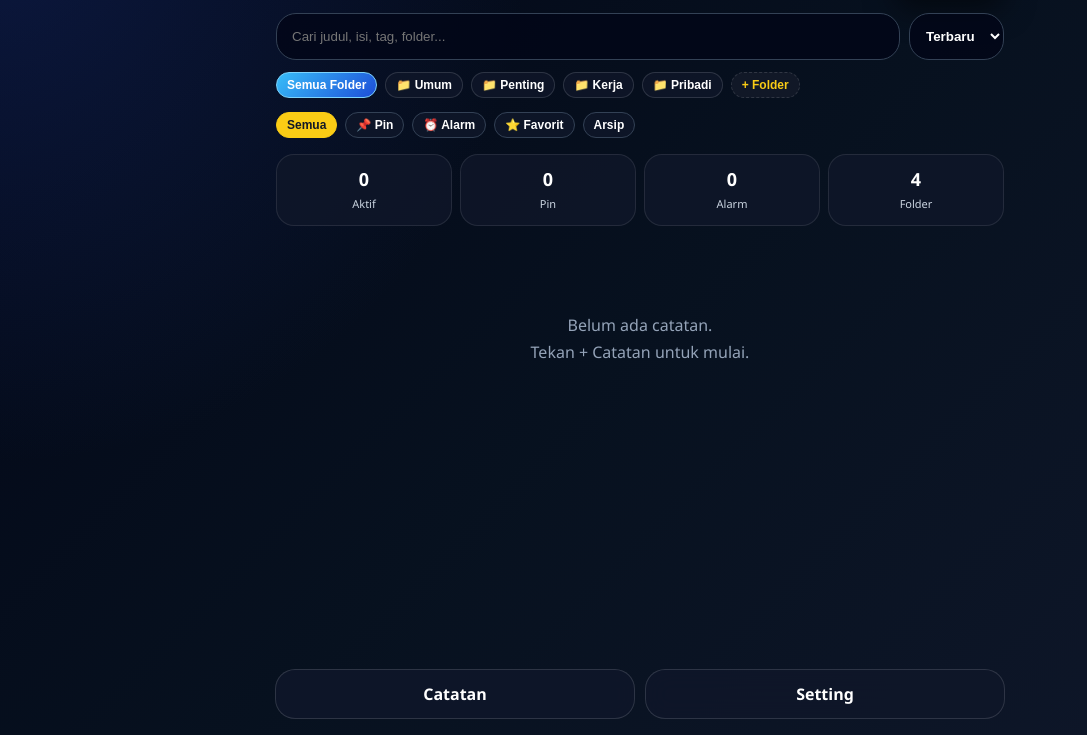
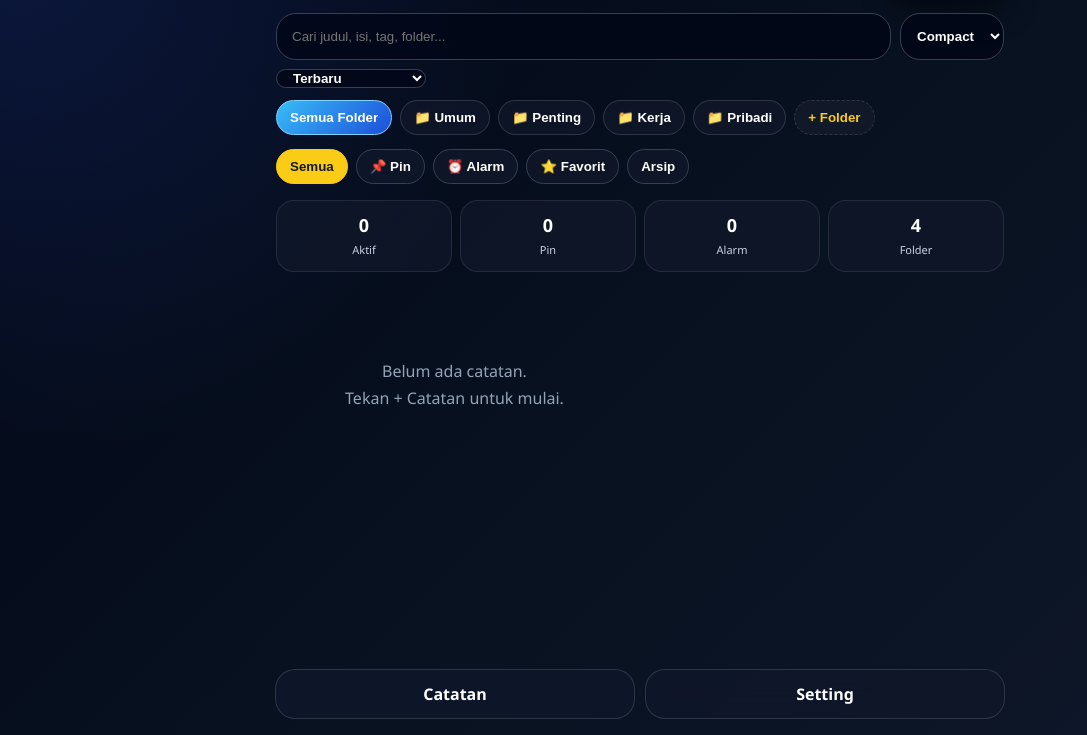
Before and after one commit to noorjadzil/Maqshofnew, a plain HTML site: page index.html in a window 1280 px wide. Shown: the part 65-800 px from the top of the page, without its empty margins (0-1087 px from the left). Drawn offline with Linux system fonts and the light colour scheme.

Commit message:
Update index.html

```diff
--- a/index.html
+++ b/index.html
@@ -13,11 +13,11 @@ body{font-family:Segoe UI,Arial,sans-serif;background:radial-gradient(circle at
 .top{display:flex;justify-content:space-between;align-items:center;margin-bottom:16px;gap:10px}.logo{font-size:26px;font-weight:950;letter-spacing:-.5px}.logo span{color:var(--gold)}
 .btn{border:0;border-radius:16px;padding:12px 16px;background:linear-gradient(135deg,#facc15,#f97316);color:#111827;font-weight:950;text-decoration:none;box-shadow:0 12px 30px #0008;cursor:pointer}.btn2{background:#0f172ae6;color:white;border:1px solid #ffffff22;box-shadow:none}
 .tools{display:grid;grid-template-columns:1fr auto;gap:9px;margin-bottom:12px}.search{width:100%;padding:15px;border-radius:20px;border:1px solid var(--line);background:#020617cc;color:white;outline:none}.select{padding:0 12px;border-radius:20px;border:1px solid var(--line);background:#020617cc;color:white;font-weight:800;max-width:150px}
-.folderBar{display:flex;gap:8px;overflow:auto;margin-bottom:12px;padding-bottom:2px}.folderChip{white-space:nowrap;border:1px solid #ffffff22;background:#0f172acc;color:white;border-radius:999px;padding:5px 10px;font-size:12px;font-weight:850;cursor:pointer}.folderChip.active{background:linear-gradient(135deg,#38bdf8,#1d4ed8);border-color:#7dd3fc}.folderChip.add{background:#111827;border-style:dashed;color:#facc15}
-.filters{display:flex;gap:8px;overflow:auto;margin-bottom:14px;padding-bottom:2px}.filters button{white-space:nowrap;border:1px solid var(--line);background:#0f172acc;color:white;border-radius:999px;padding:5px 10px;font-size:12px;font-weight:800;cursor:pointer}.filters button.active{background:#facc15;color:#111827;border-color:#facc15}
+.folderBar{display:flex;gap:8px;overflow:auto;margin-bottom:12px;padding-bottom:2px}.folderChip{white-space:nowrap;border:1px solid #ffffff22;background:#0f172acc;color:white;border-radius:999px;padding:9px 13px;font-weight:850;cursor:pointer}.folderChip.active{background:linear-gradient(135deg,#38bdf8,#1d4ed8);border-color:#7dd3fc}.folderChip.add{background:#111827;border-style:dashed;color:#facc15}
+.filters{display:flex;gap:8px;overflow:auto;margin-bottom:14px;padding-bottom:2px}.filters button{white-space:nowrap;border:1px solid var(--line);background:#0f172acc;color:white;border-radius:999px;padding:9px 13px;font-weight:800;cursor:pointer}.filters button.active{background:#facc15;color:#111827;border-color:#facc15}
 .stats{display:grid;grid-template-columns:repeat(3,1fr);gap:8px;margin-bottom:14px}.stat{background:#0f172acc;border:1px solid #ffffff18;border-radius:18px;padding:12px;text-align:center}.stat b{display:block;font-size:18px}.stat span{font-size:11px;color:#cbd5e1}
-.grid{display:flex;flex-direction:column;gap:6px}.card{padding:10px 12px;border-radius:14px;box-shadow:0 16px 42px #0009;border:1px solid #ffffff22;overflow:hidden;animation:pop .25s ease;position:relative}@keyframes pop{from{transform:translateY(8px);opacity:0}to{transform:none;opacity:1}}
-.card h3{font-size:15px;margin-bottom:8px;padding-right:35px}.card p{color:#e2e8f0;white-space:pre-wrap;line-height:1.45}.meta{margin-top:12px;font-size:12px;color:#cbd5e1;display:flex;justify-content:space-between;gap:8px;flex-wrap:wrap}.actions{display:grid;grid-template-columns:1fr 1fr 1fr 42px;gap:8px;margin-top:12px}.actions a,.actions button{border:0;border-radius:14px;padding:10px;text-align:center;text-decoration:none;font-weight:900;cursor:pointer}.view{background:#facc15;color:#111827}.edit{background:#38bdf8;color:#082f49}.del{background:#ef4444;color:white}.more{background:#334155;color:white}.empty{text-align:center;margin-top:72px;color:#94a3b8;line-height:1.7}
+.grid{display:grid;gap:14px}.card{padding:16px;border-radius:26px;box-shadow:0 16px 42px #0009;border:1px solid #ffffff22;overflow:hidden;animation:pop .25s ease;position:relative}@keyframes pop{from{transform:translateY(8px);opacity:0}to{transform:none;opacity:1}}
+.card h3{font-size:19px;margin-bottom:8px;padding-right:35px}.card p{color:#e2e8f0;white-space:pre-wrap;line-height:1.45}.meta{margin-top:12px;font-size:12px;color:#cbd5e1;display:flex;justify-content:space-between;gap:8px;flex-wrap:wrap}.actions{display:grid;grid-template-columns:1fr 1fr 1fr 42px;gap:8px;margin-top:12px}.actions a,.actions button{border:0;border-radius:14px;padding:10px;text-align:center;text-decoration:none;font-weight:900;cursor:pointer}.view{background:#facc15;color:#111827}.edit{background:#38bdf8;color:#082f49}.del{background:#ef4444;color:white}.more{background:#334155;color:white}.empty{text-align:center;margin-top:72px;color:#94a3b8;line-height:1.7}
 .badge{display:inline-flex;align-items:center;gap:5px;background:#0007;border:1px solid #ffffff24;border-radius:99px;padding:5px 8px;margin-top:9px;font-size:11px;color:#e5e7eb}.pinBtn{position:absolute;right:14px;top:14px;background:#0006;border:1px solid #ffffff24;color:white;border-radius:13px;width:34px;height:34px;font-weight:900;cursor:pointer}
 .nav{position:fixed;left:16px;right:16px;bottom:16px;display:flex;gap:10px;z-index:20}.nav a{flex:1;text-align:center;background:#0f172ae6;color:white;border:1px solid #ffffff22;border-radius:20px;padding:13px;text-decoration:none;font-weight:900;backdrop-filter:blur(12px)}
 .toast{position:fixed;left:18px;right:18px;bottom:88px;background:linear-gradient(135deg,#0f172a,#111827);border:1px solid #ffffff22;border-radius:18px;padding:14px 16px;box-shadow:0 18px 50px #000;display:none;z-index:120;font-weight:850}.toast.success{border-color:#22c55e99}.toast.warn{border-color:#facc1599}.toast.danger{border-color:#ef444499}
@@ -31,11 +31,20 @@ body{font-family:Segoe UI,Arial,sans-serif;background:radial-gradient(circle at
 @media(max-width:520px){.actions{grid-template-columns:1fr 1fr}.more{grid-column:auto}.reader{padding:0}.readerCard{height:100vh;border-radius:0}.readerBody{font-size:19px;padding:20px}.readerTop h1{font-size:20px}}
 
 @media(min-width:720px){body{max-width:760px;margin:auto}.grid{grid-template-columns:1fr 1fr}.nav{max-width:730px;margin:auto}.stats{grid-template-columns:repeat(4,1fr)}}
+
+.view-compact .card{padding:8px 10px;border-radius:12px;box-shadow:none}
+.view-compact .actions{display:none}
+.view-compact .card h3{font-size:15px}
+.view-list .card{padding:12px;border-radius:16px}
+.view-grid .grid{display:grid;grid-template-columns:1fr 1fr;gap:10px}
+.view-grid .card h3{font-size:14px}
+.view-timeline .card{border-left:4px solid #38bdf8}
+
 </style>
 </head>
 <body>
 <div class="top"><div class="logo">Nozil <span>Note</span></div><a class="btn" href="catatan.html">+ Catatan</a></div>
-<div class="tools"><input class="search" id="search" placeholder="Cari judul, isi, tag, folder..."><select class="select" id="sortBy" onchange="render()"><option value="updated">Terbaru</option><option value="title">Judul</option><option value="alarm">Alarm</option></select></div>
+<div class="tools"><input class="search" id="search" placeholder="Cari judul, isi, tag, folder..."><select class="select" id="viewMode" onchange="changeView()"><option value="compact">Compact</option><option value="list">List</option><option value="grid">Grid</option><option value="timeline">Timeline</option></select><select class="select" id="sortBy" onchange="render()"><option value="updated">Terbaru</option><option value="title">Judul</option><option value="alarm">Alarm</option></select></div>
 <div class="folderBar" id="folderBar"></div>
 <div class="filters" id="filters"><button onclick="setFilter('all')">Semua</button><button onclick="setFilter('pin')">📌 Pin</button><button onclick="setFilter('alarm')">⏰ Alarm</button><button onclick="setFilter('favorite')">⭐ Favorit</button><button onclick="setFilter('archive')">Arsip</button></div>
 <div class="stats" id="stats"></div>
@@ -102,7 +111,7 @@ function bgStyle(n){if(n.customImage)return `background:linear-gradient(#0009,#0
 function getFiltered(){const q=search.value.toLowerCase();return getNotes().filter(n=>{const text=((n.title||"")+" "+(n.body||"")+" "+(n.tag||"")+" "+(n.folder||"Umum")).toLowerCase();if(q&&!text.includes(q))return false;if(activeFolder!=="all"&&(n.folder||"Umum")!==activeFolder)return false;if(filter==="pin"&&!n.pin)return false;if(filter==="alarm"&&!n.alarmActive)return false;if(filter==="favorite"&&!n.favorite)return false;if(filter==="archive"&&!n.archive)return false;if(filter!=="archive"&&n.archive)return false;return true})}
 function sortNotes(notes){const s=sortBy.value;if(s==="title")notes.sort((a,b)=>(a.title||"").localeCompare(b.title||""));else if(s==="alarm")notes.sort((a,b)=>new Date(a.alarmTime||8640000000000000)-new Date(b.alarmTime||8640000000000000));else notes.sort((a,b)=>(b.pin===true)-(a.pin===true)||(b.favorite===true)-(a.favorite===true)||(b.updated||0)-(a.updated||0));return notes}
 function renderStats(){const n=getNotes();document.getElementById("stats").innerHTML=`<div class="stat"><b>${n.filter(x=>!x.archive).length}</b><span>Aktif</span></div><div class="stat"><b>${n.filter(x=>x.pin).length}</b><span>Pin</span></div><div class="stat"><b>${n.filter(x=>x.alarmActive).length}</b><span>Alarm</span></div><div class="stat"><b>${getFolders().length}</b><span>Folder</span></div>`}
-function render(){renderFolderBar();renderStats();let notes=sortNotes(getFiltered());if(!notes.length){list.innerHTML='<div class="empty">Belum ada catatan.<br>Tekan + Catatan untuk mulai.</div>';return}list.innerHTML=notes.map(n=>`<div class="card" style="${bgStyle(n)}"><button class="pinBtn" onclick="quickPin('${n.id}')">${n.pin?'📌':'＋'}</button><h3>${n.pin?'📌 ':''}${n.favorite?'⭐ ':''}${esc(n.title||'Tanpa Judul')}</h3><p style="font-size:${n.fontSize||18}px;color:${n.textColor||'inherit'}">${esc((n.body||'').trim().slice(0,80))}${(n.body||'').length>220?'...':''}</p><div class="badge">📁 ${esc(n.folder||'Umum')}</div><div class="meta"><span>${n.tag?'#'+esc(n.tag):'Catatan'}</span><span>${n.alarmActive?'⏰ '+esc(n.alarmTime||'Alarm aktif'):''}</span><span>${new Date(n.updated||Date.now()).toLocaleDateString('id-ID')}</span></div><div class="actions"><button class="view" onclick="openReader('${n.id}')">Lihat</button><a class="edit" href="catatan.html?id=${n.id}">Edit</a><button class="del" onclick="askDelete('${n.id}')">Hapus</button><button class="more" onclick="openSheet('${n.id}')">⋯</button></div></div>`).join("")}
+function render(){renderFolderBar();renderStats();let notes=sortNotes(getFiltered());if(!notes.length){list.innerHTML='<div class="empty">Belum ada catatan.<br>Tekan + Catatan untuk mulai.</div>';return}list.innerHTML=notes.map(n=>`<div class="card" style="${bgStyle(n)}"><button class="pinBtn" onclick="quickPin('${n.id}')">${n.pin?'📌':'＋'}</button><h3>${n.pin?'📌 ':''}${n.favorite?'⭐ ':''}${esc(n.title||'Tanpa Judul')}</h3><p style="font-size:${n.fontSize||18}px;color:${n.textColor||'inherit'}">${esc((n.body||'').trim().slice(0,220))}${(n.body||'').length>220?'...':''}</p><div class="badge">📁 ${esc(n.folder||'Umum')}</div><div class="meta"><span>${n.tag?'#'+esc(n.tag):'Catatan'}</span><span>${n.alarmActive?'⏰ '+esc(n.alarmTime||'Alarm aktif'):''}</span><span>${new Date(n.updated||Date.now()).toLocaleDateString('id-ID')}</span></div><div class="actions"><button class="view" onclick="openReader('${n.id}')">Lihat</button><a class="edit" href="catatan.html?id=${n.id}">Edit</a><button class="del" onclick="askDelete('${n.id}')">Hapus</button><button class="more" onclick="openSheet('${n.id}')">⋯</button></div></div>`).join("")}
 function askDelete(id){selectedId=id;modal("Hapus Catatan?","Catatan ini akan dihapus dari perangkat ini. Pastikan sudah backup kalau penting.",[{text:"Batal",cls:"cancel",onclick:"closeModal()"},{text:"Ya, Hapus",cls:"confirm",onclick:"confirmDelete()"}])}
 function confirmDelete(){if(selectedId){saveNotes(getNotes().filter(n=>n.id!==selectedId));toast("Catatan berhasil dihapus");render()}selectedId=null;closeModal();closeSheet()}
 function openSheet(id){selectedId=id;document.getElementById("actionSheet").classList.add("show")}
@@ -162,6 +171,20 @@ document.addEventListener('visibilitychange',()=>{if(!document.hidden)checkAlarm
 document.addEventListener('keydown',e=>{if(e.key==='Escape')closeReader()});
 requestNotif();
 
+
+function changeView(){
+ const mode=document.getElementById('viewMode').value;
+ localStorage.setItem('nozil_view_mode',mode);
+ document.body.classList.remove('view-compact','view-list','view-grid','view-timeline');
+ document.body.classList.add('view-'+mode);
+}
+window.addEventListener('load',()=>{
+ const mode=localStorage.getItem('nozil_view_mode')||'compact';
+ const el=document.getElementById('viewMode');
+ if(el) el.value=mode;
+ document.body.classList.add('view-'+mode);
+});
+
 if('serviceWorker' in navigator){
   navigator.serviceWorker.register('./service-worker.js').catch(()=>{});
 }
```
